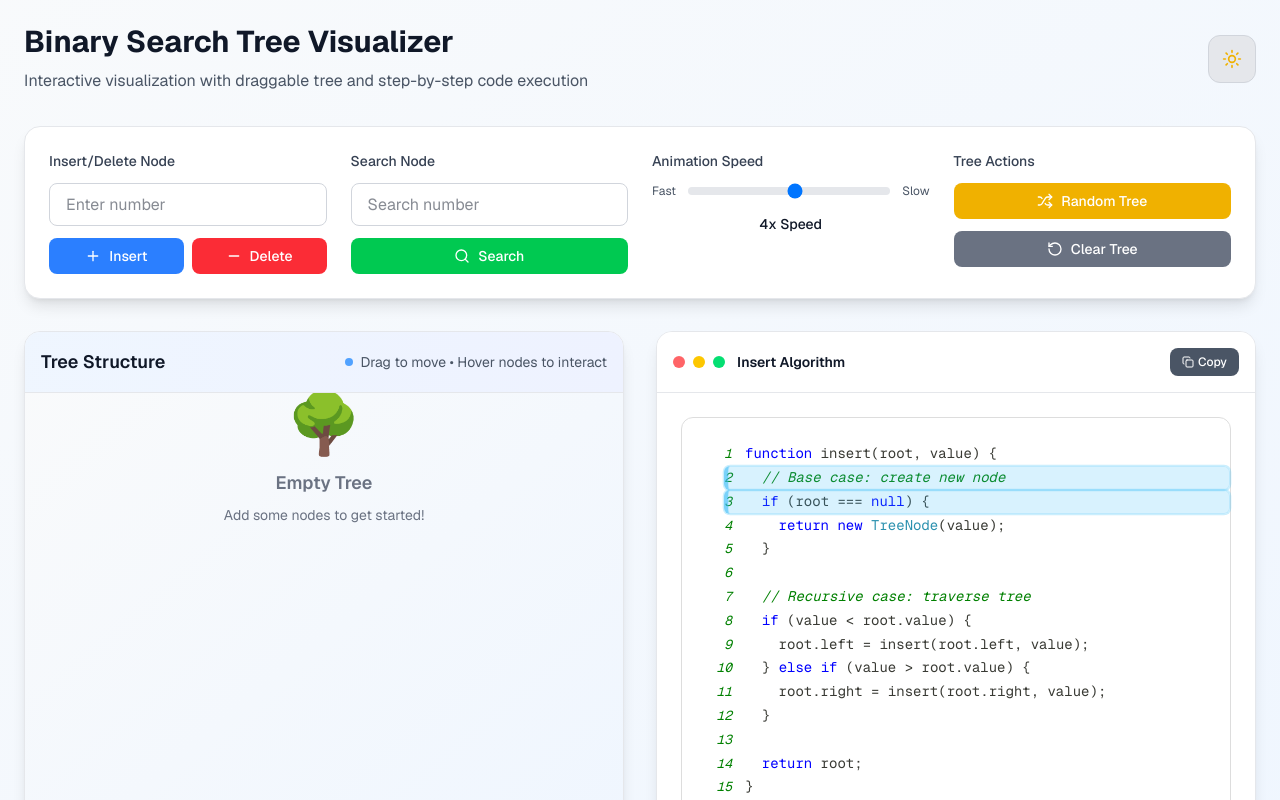
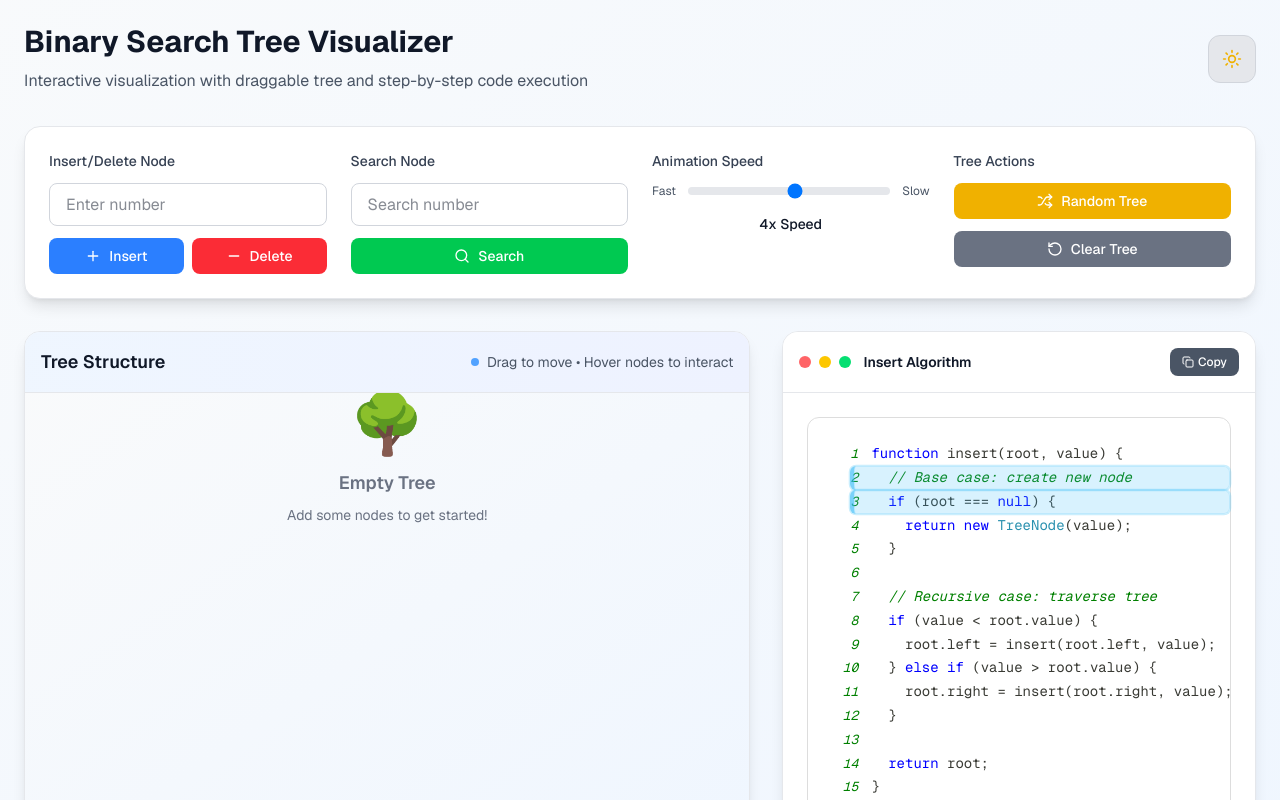
Before and after one commit to gael55x/DSA-Visualizer, a Next.js app in the folder dsa-visualizer/: page /binary-tree in a window 1280 px wide. Shown: the top 800 px of the page. Built offline with nearby package versions, Linux system fonts and the light colour scheme.

Commit message:
Adjusted to 60/40 layout for b-tree visualizer

```diff
--- a/dsa-visualizer/components/visualizers/BinaryTreeVisualizer.tsx
+++ b/dsa-visualizer/components/visualizers/BinaryTreeVisualizer.tsx
@@ -701,9 +701,9 @@ export default function BinaryTreeVisualizer() {
           </div>
         </div>
 
-        <div className="grid grid-cols-1 lg:grid-cols-2 gap-8">
+        <div className="grid grid-cols-1 lg:grid-cols-5 gap-8">
           {/* Tree Visualization */}
-          <div className="space-y-6">
+          <div className="lg:col-span-3 space-y-6">
             {/* Tree Display */}
             <div className="bg-white dark:bg-slate-800 rounded-2xl border border-gray-200 dark:border-slate-700 shadow-lg overflow-hidden">
               <div className="p-4 border-b border-gray-200 dark:border-slate-700 bg-gradient-to-r from-blue-50 to-indigo-50 dark:from-slate-800 dark:to-slate-700">
@@ -758,7 +758,7 @@ export default function BinaryTreeVisualizer() {
           </div>
 
           {/* Code Panel */}
-          <div className="sticky top-6">
+          <div className="lg:col-span-2 sticky top-6">
             <CodeHighlighter
               code={currentCode}
               language="javascript"
```
